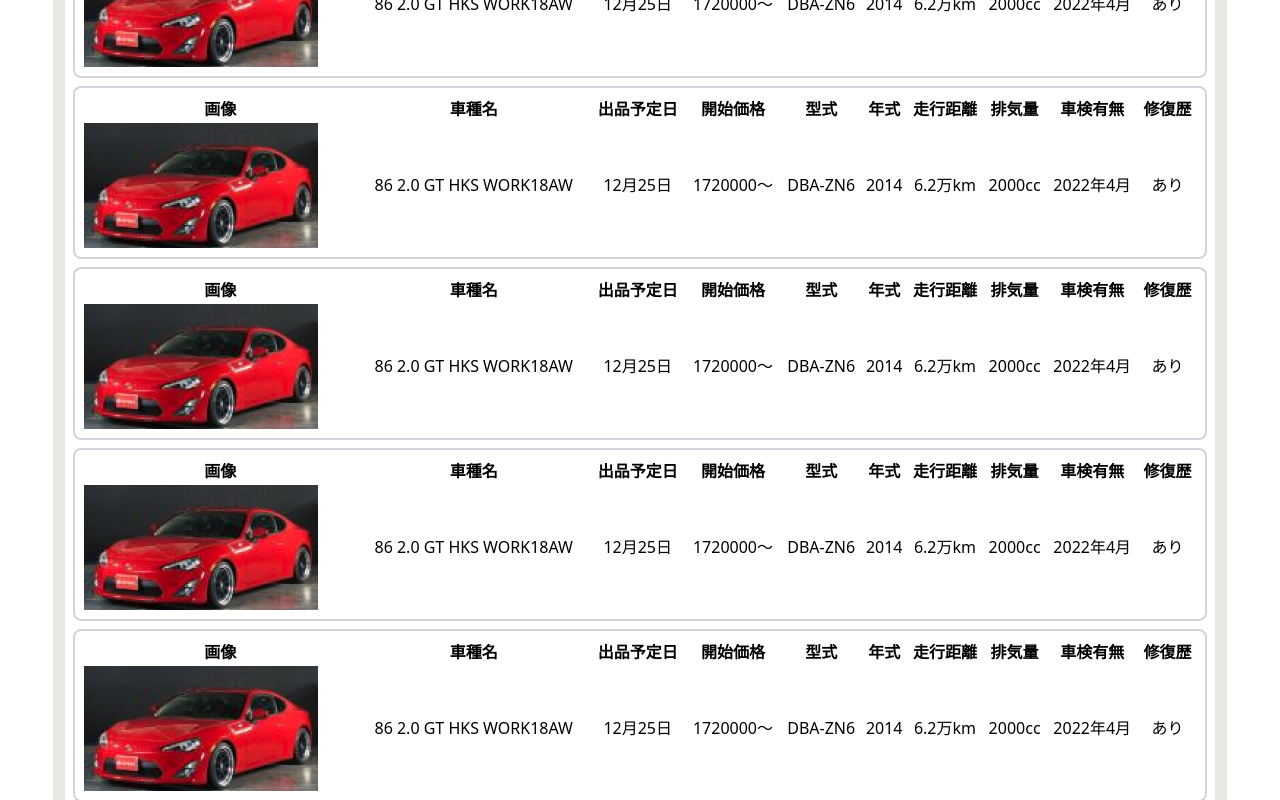
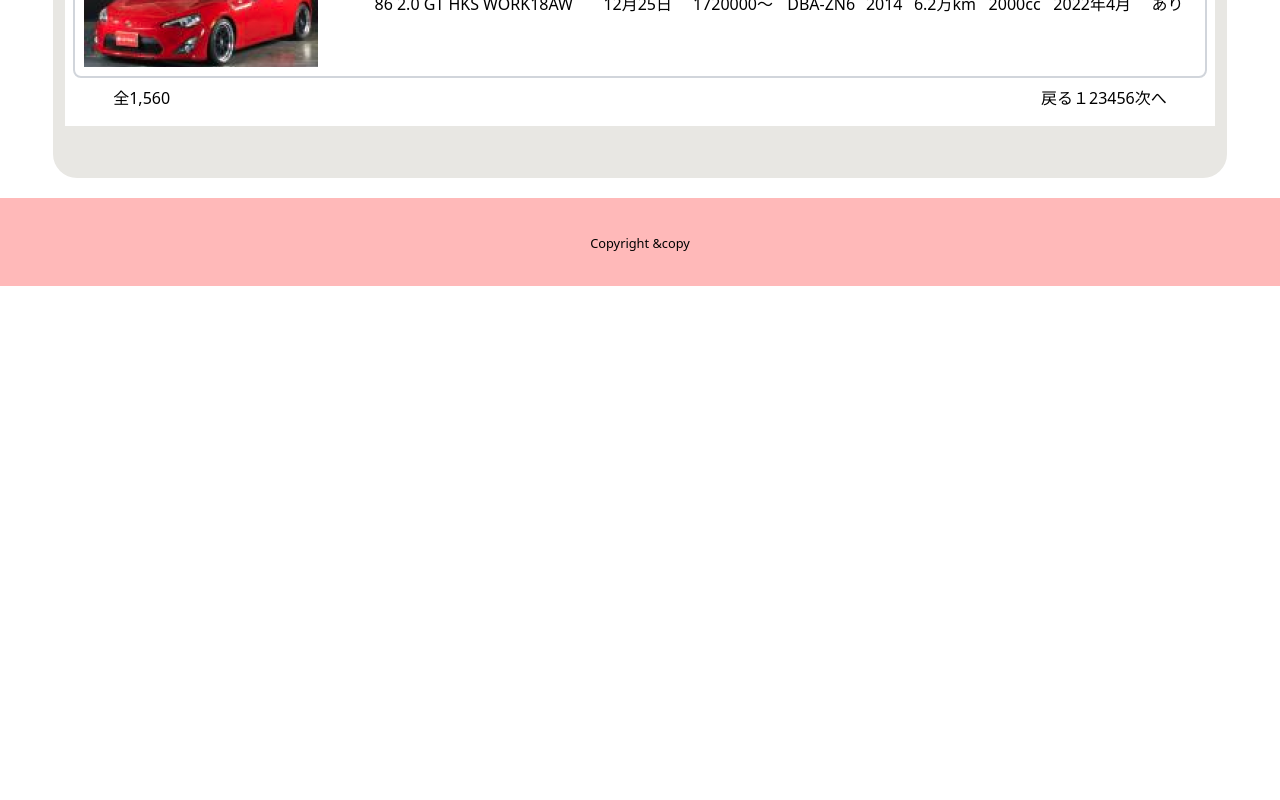
Before and after one commit to case-study07/cs-backend, a Next.js app: page / in a window 1280 px wide. Shown: the part 760-1560 px from the top of the page. After the commit the page ends 1046 px from the top, so only its background shows below. Built offline with nearby package versions, Linux system fonts and the light colour scheme.

Commit message:
carLabelCard作成

```diff
--- /dev/null
+++ b/components/Card/CarLabelCard.tsx
@@ -0,0 +1,48 @@
+import s from "../../styles/CarLabelCard.module.css";
+import Link from "next/link";
+
+const CarLabelCard = () => {
+  return (
+    <div>
+      <div className={s.carDetailCard}>
+        <Link href="/" passHref>
+          <a>
+            <table>
+              <tr>
+                <th>画像</th>
+                <th>車種名</th>
+                <th>出品予定日</th>
+                <th>開始価格</th>
+                <th>型式</th>
+                <th>年式</th>
+                <th>走行距離</th>
+                <th>排気量</th>
+                <th>車検有無</th>
+                <th>修復歴</th>
+              </tr>
+              <tr>
+                <td>
+                  <img
+                    src="../img/Featured image.png"
+                    alt="オークション出展用車"
+                  />
+                </td>
+                <td>86 2.0 GT HKS WORK18AW</td>
+                <td>12月25日</td>
+                <td>1720000〜</td>
+                <td>DBA-ZN6</td>
+                <td>2014</td>
+                <td>6.2万km</td>
+                <td>2000cc</td>
+                <td>2022年4月</td>
+                <td>あり</td>
+              </tr>
+            </table>
+          </a>
+        </Link>
+      </div>
+    </div>
+  );
+};
+
+export default CarLabelCard;
--- /dev/null
+++ b/components/Card/index.ts
@@ -0,0 +1 @@
+export { default as CarLabelCard } from "./CarLabelCard";
--- a/pages/index.tsx
+++ b/pages/index.tsx
@@ -3,6 +3,7 @@
 import Link from "next/link";
 
 import {Layout} from "../components/ui/"
+import{ CarLabelCard }from "../components/Card/";
 
 export default function Home (): ReactNode   {
 
@@ -82,196 +83,10 @@
       {/* <!-- carDetail --> */}
       <article className={s.carDetailLabel}>
         <h2>オークション出展LINEUP</h2>
-        <div className={s.carDetailCard}>
-          <Link href="/" passHref>
-            <a>
-              <table>
-                <tr>
-                  <th>画像</th>
-                  <th>車種名</th>
-                  <th>出品予定日</th>
-                  <th>開始価格</th>
-                  <th>型式</th>
-                  <th>年式</th>
-                  <th>走行距離</th>
-                  <th>排気量</th>
-                  <th>車検有無</th>
-                  <th>修復歴</th>
-                </tr>
-                <tr>
-                  <td>
-                    <img
-                      src="../img/Featured image.png"
-                      alt="オークション出展用車"
-                    />
-                  </td>
-                  <td>86 2.0 GT HKS WORK18AW</td>
-                  <td>12月25日</td>
-                  <td>1720000〜</td>
-                  <td>DBA-ZN6</td>
-                  <td>2014</td>
-                  <td>6.2万km</td>
-                  <td>2000cc</td>
-                  <td>2022年4月</td>
-                  <td>あり</td>
-                </tr>
-              </table>
-            </a>
-          </Link>
-        </div>
-        {/* <!-- carDetail --> */}
 
-        <div className={s.carDetailCard}>
-          <Link href="/" passHref>
-            <a>
-              <table>
-                <tr>
-                  <th>画像</th>
-                  <th>車種名</th>
-                  <th>出品予定日</th>
-                  <th>開始価格</th>
-                  <th>型式</th>
-                  <th>年式</th>
-                  <th>走行距離</th>
-                  <th>排気量</th>
-                  <th>車検有無</th>
-                  <th>修復歴</th>
-                </tr>
-                <tr>
-                  <td>
-                    <img
-                      src="../img/Featured image.png"
-                      alt="オークション出展用車"
-                    />
-                  </td>
-                  <td>86 2.0 GT HKS WORK18AW</td>
-                  <td>12月25日</td>
-                  <td>1720000〜</td>
-                  <td>DBA-ZN6</td>
-                  <td>2014</td>
-                  <td>6.2万km</td>
-                  <td>2000cc</td>
-                  <td>2022年4月</td>
-                  <td>あり</td>
-                </tr>
-              </table>
-            </a>
-          </Link>
-        </div>
+        <CarLabelCard />
 
-        <div className={s.carDetailCard}>
-          <Link href="/" passHref>
-            <a>
-              <table>
-                <tr>
-                  <th>画像</th>
-                  <th>車種名</th>
-                  <th>出品予定日</th>
-                  <th>開始価格</th>
-                  <th>型式</th>
-                  <th>年式</th>
-                  <th>走行距離</th>
-                  <th>排気量</th>
-                  <th>車検有無</th>
-                  <th>修復歴</th>
-                </tr>
-                <tr>
-                  <td>
-                    <img
-                      src="../img/Featured image.png"
-                      alt="オークション出展用車"
-                    />
-                  </td>
-                  <td>86 2.0 GT HKS WORK18AW</td>
-                  <td>12月25日</td>
-                  <td>1720000〜</td>
-                  <td>DBA-ZN6</td>
-                  <td>2014</td>
-                  <td>6.2万km</td>
-                  <td>2000cc</td>
-                  <td>2022年4月</td>
-                  <td>あり</td>
-                </tr>
-              </table>
-            </a>
-          </Link>
-        </div>
 
-        <div className={s.carDetailCard}>
-          <Link href="/" passHref>
-            <a>
-              <table>
-                <tr>
-                  <th>画像</th>
-                  <th>車種名</th>
-                  <th>出品予定日</th>
-                  <th>開始価格</th>
-                  <th>型式</th>
-                  <th>年式</th>
-                  <th>走行距離</th>
-                  <th>排気量</th>
-                  <th>車検有無</th>
-                  <th>修復歴</th>
-                </tr>
-                <tr>
-                  <td>
-                    <img
-                      src="../img/Featured image.png"
-                      alt="オークション出展用車"
-                    />
-                  </td>
-                  <td>86 2.0 GT HKS WORK18AW</td>
-                  <td>12月25日</td>
-                  <td>1720000〜</td>
-                  <td>DBA-ZN6</td>
-                  <td>2014</td>
-                  <td>6.2万km</td>
-                  <td>2000cc</td>
-                  <td>2022年4月</td>
-                  <td>あり</td>
-                </tr>
-              </table>
-            </a>
-          </Link>
-        </div>
-
-        <div className={s.carDetailCard}>
-          <Link href="/" passHref>
-            <a>
-              <table>
-                <tr>
-                  <th>画像</th>
-                  <th>車種名</th>
-                  <th>出品予定日</th>
-                  <th>開始価格</th>
-                  <th>型式</th>
-                  <th>年式</th>
-                  <th>走行距離</th>
-                  <th>排気量</th>
-                  <th>車検有無</th>
-                  <th>修復歴</th>
-                </tr>
-                <tr>
-                  <td>
-                    <img
-                      src="../img/Featured image.png"
-                      alt="オークション出展用車"
-                    />
-                  </td>
-                  <td>86 2.0 GT HKS WORK18AW</td>
-                  <td>12月25日</td>
-                  <td>1720000〜</td>
-                  <td>DBA-ZN6</td>
-                  <td>2014</td>
-                  <td>6.2万km</td>
-                  <td>2000cc</td>
-                  <td>2022年4月</td>
-                  <td>あり</td>
-                </tr>
-              </table>
-            </a>
-          </Link>
-        </div>
         <div className={s.pager}>
           <p>全1,560</p>
           <div>
--- /dev/null
+++ b/styles/CarLabelCard.module.css
@@ -0,0 +1,13 @@
+/* carDetailCardの例あると */
+
+
+
+   .carDetailCard {
+    @apply border-solid border-2 border-gray-300  bg-white rounded-lg p-2 m-2;
+    & table{
+        width: 100%;
+    }
+    & td {
+        text-align: center;
+    }
+  }
--- a/styles/main.module.css
+++ b/styles/main.module.css
@@ -40,16 +40,6 @@
 /* carDetailCardの例あると */
 .carDetailLabel {
   @apply py-4  bg-white my-5;
-
-  & > .carDetailCard {
-    @apply border-solid border-2 border-gray-300  bg-white rounded-lg p-2 m-2;
-    & table{
-        width: 100%;
-    }
-    & td {
-        text-align: center;
-    }
-  }
 }
 
 .pager {
--- a/tsconfig.json
+++ b/tsconfig.json
@@ -19,6 +19,7 @@
   },
       "paths": {
         "@ui/*": ["components/ui/*"],
+        "@card/*": ["components/Card/*"],
       },
   "include": ["next-env.d.ts", "**/*.ts", "**/*.tsx"],
   "exclude": ["node_modules"]
```
